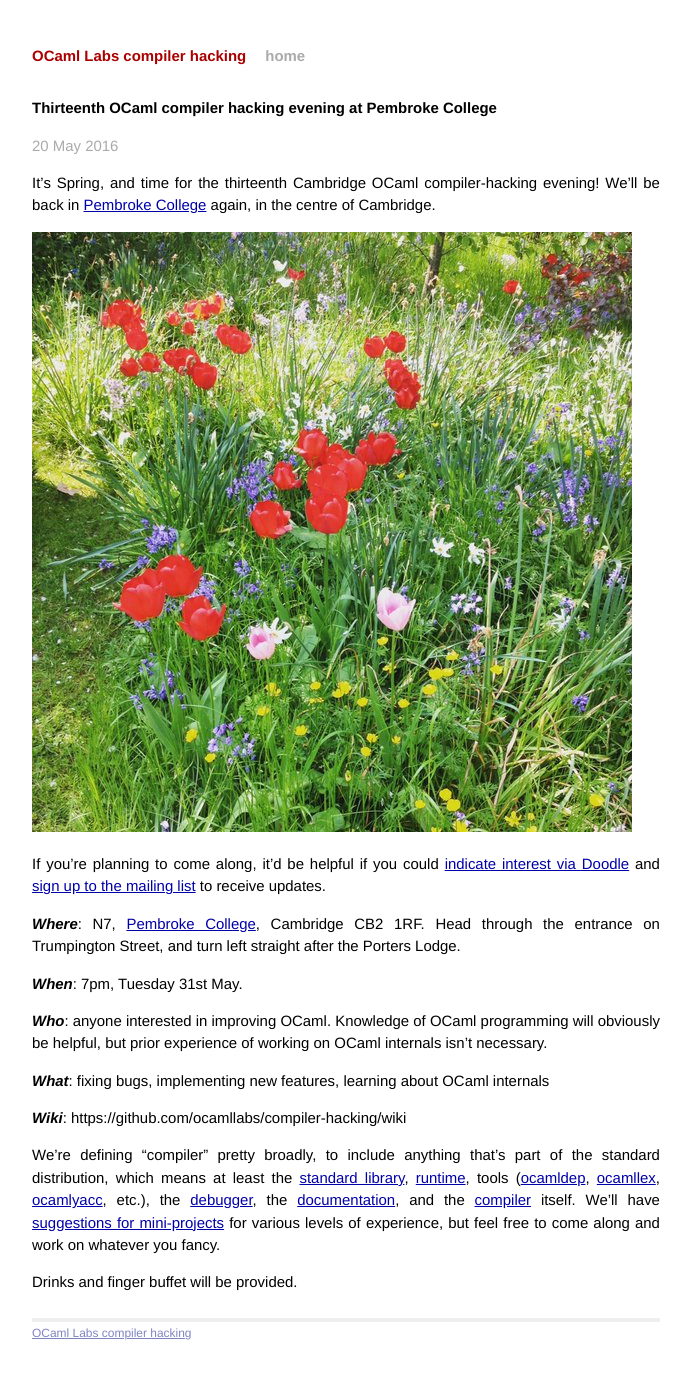
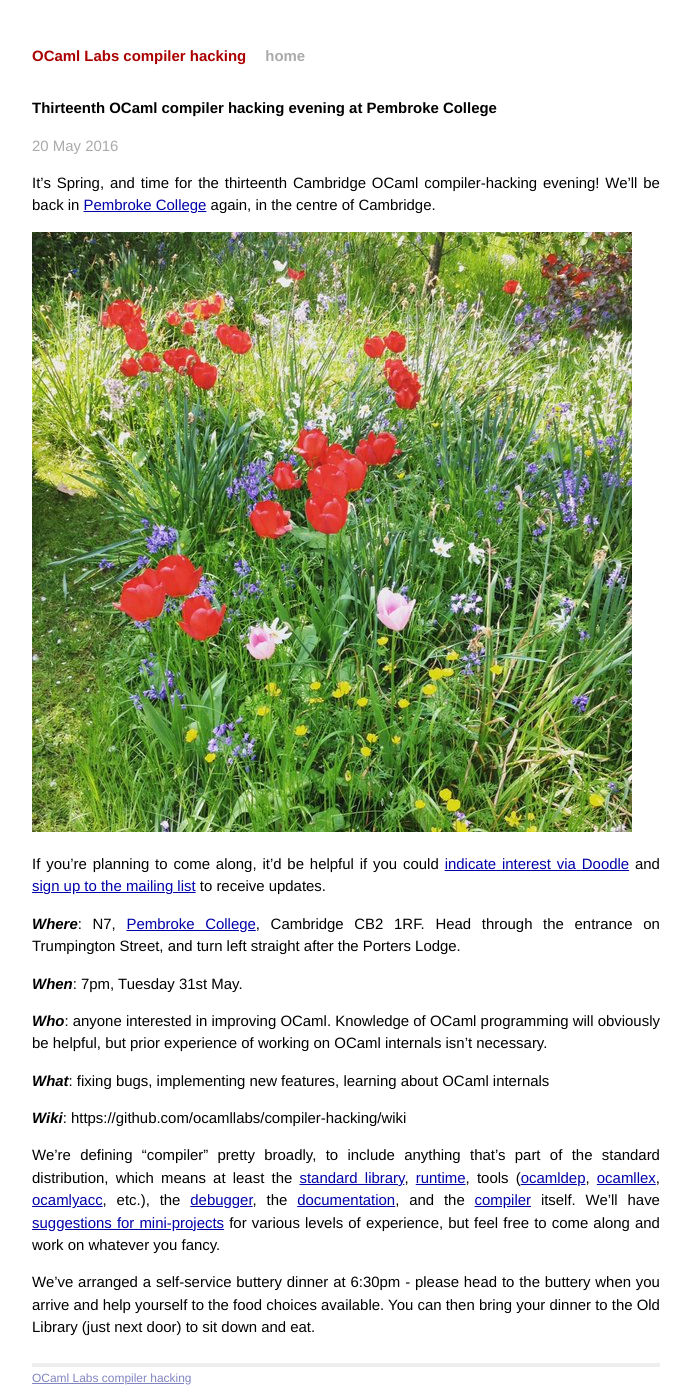
Before and after one commit to ocamllabs/compiler-hacking, a Jekyll site: the page built from blog/_posts/2016-05-20-spring-compiler-hacking.md, in a window 1280 px wide. Shown: the whole page, without its empty margins (294-985 px from the left). Built offline with Jekyll 4.4.1, drawn with Linux system fonts in a browser that asks for light colours; Markdown is read by kramdown in place of the engine named in the settings; before the commit the page ends 1344 px from its top, so only the background shows below that.

Commit message:
Catering update.

```diff
--- a/blog/_posts/2016-05-20-spring-compiler-hacking.md
+++ b/blog/_posts/2016-05-20-spring-compiler-hacking.md
@@ -31,6 +31,6 @@ We're defining "compiler" pretty broadly, to include anything that's part of the
  [compiler](https://github.com/ocaml/ocaml) itself. We'll have
  [suggestions for mini-projects](https://github.com/ocamllabs/compiler-hacking/wiki/Things-to-work-on) for various levels of experience, but feel free to come along and work on whatever you fancy.
 
-Drinks and finger buffet will be provided.
+We've arranged a self-service buttery dinner at 6:30pm - please head to the buttery when you arrive and help yourself to the food choices available. You can then bring your dinner to the Old Library (just next door) to sit down and eat.
 
 [pembroke]: http://www.pem.cam.ac.uk/
```
